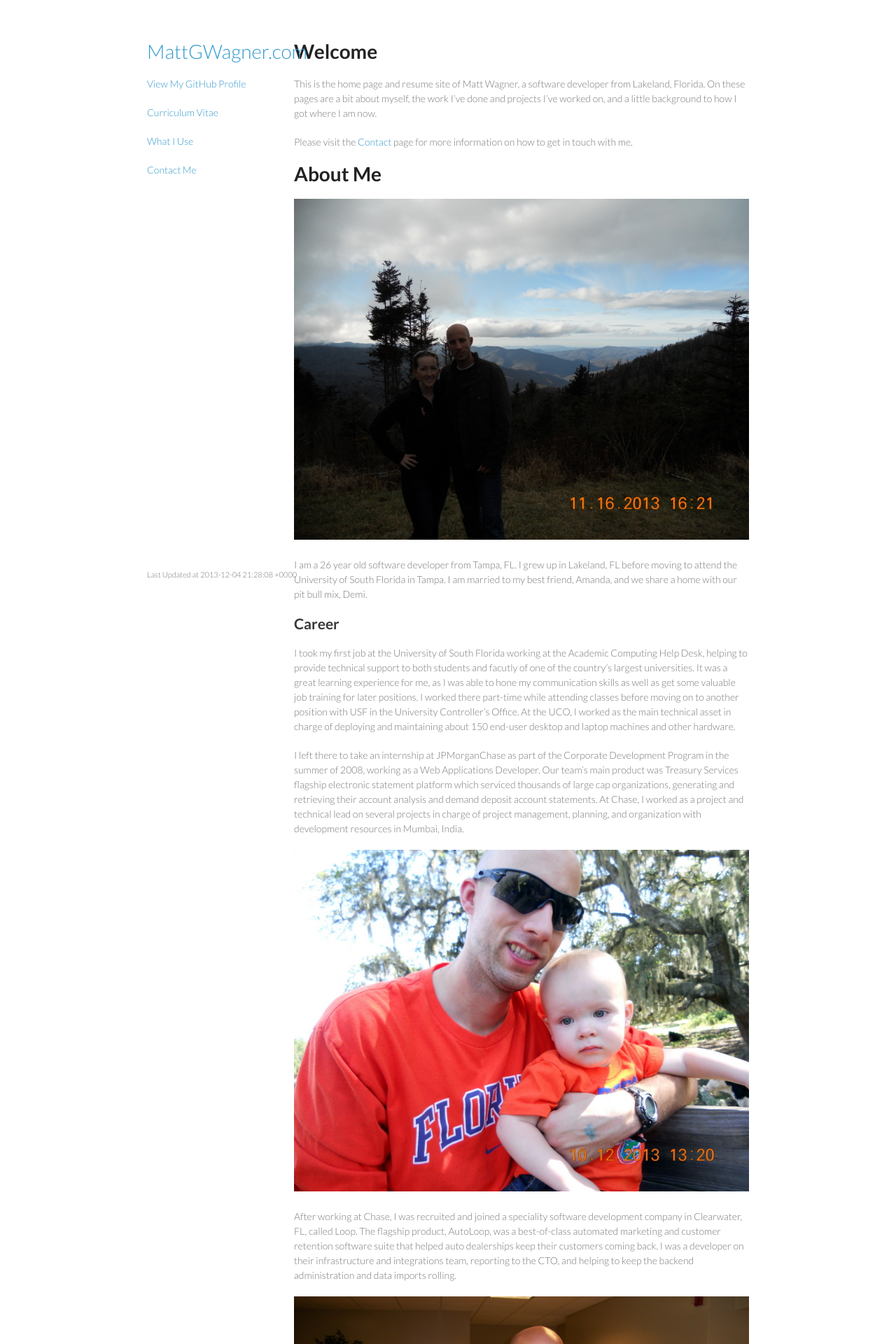
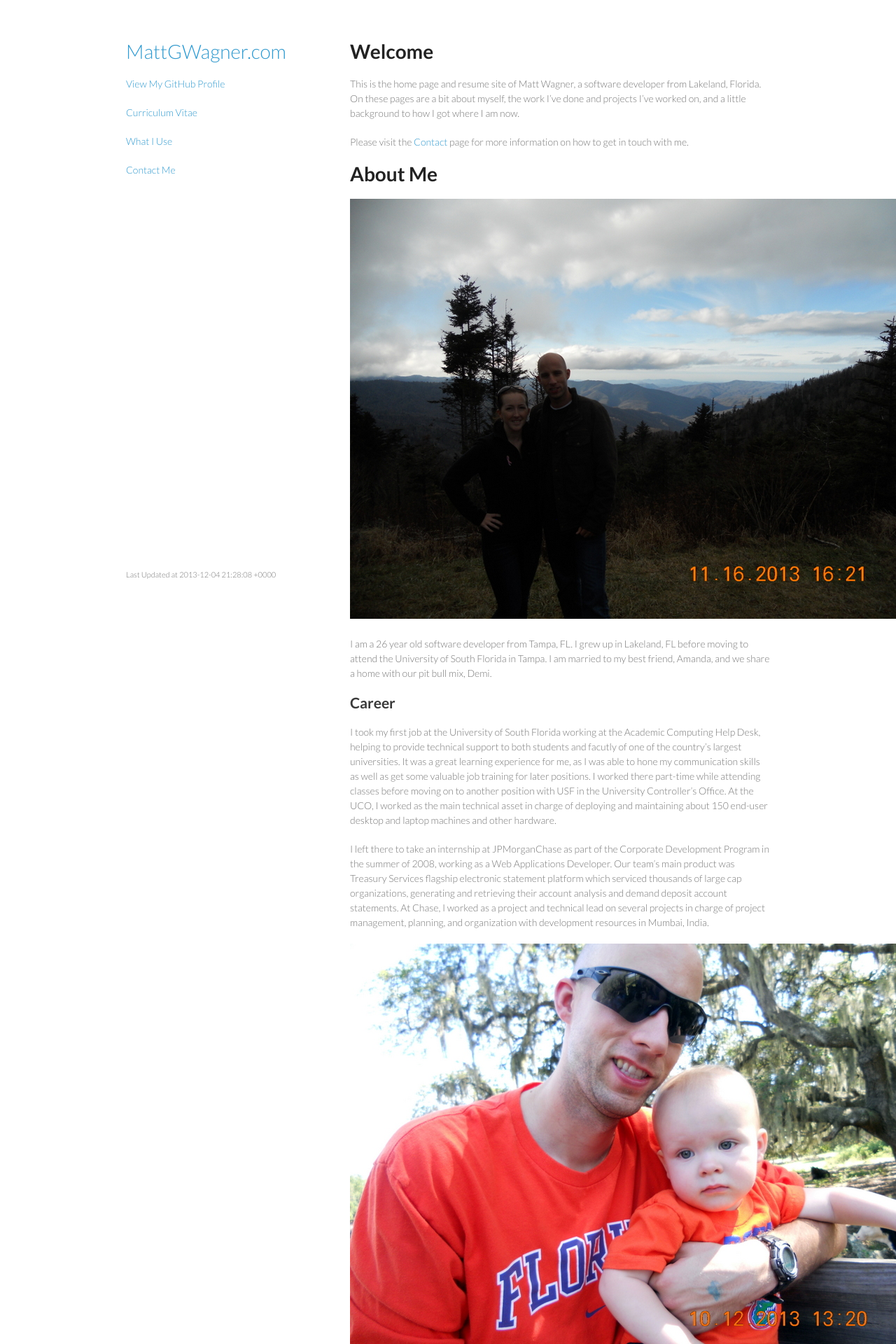
Before and after one commit to mattgwagner/mattgwagner, a Jekyll site: the page built from index.md, in a window 1280 px wide. Shown: the top 1920 px of the page at 70% size. Built offline with Jekyll 4.4.1, drawn with Linux system fonts in a browser that asks for light colours.

Commit message:
Tweak more CSS

```diff
--- a/stylesheets/styles.css
+++ b/stylesheets/styles.css
@@ -46,7 +46,7 @@ a small {
 }
 
 .wrapper {
-  width:860px;
+  width:920px;
   margin:0 auto;
 }
 
@@ -57,12 +57,8 @@ blockquote {
   font-style:italic;
 }
 
-img {
-  max-width:100%;
-}
-
 header {
-  width:180px;
+  width:200px;
   float:left;
   position:fixed;
 }
@@ -104,11 +100,6 @@ header ul a {
   height:40px;
 }
 
-strong {
-  color:#222;
-  font-weight:700;
-}
-
 header ul li + li {
   width:88px;
   border-left:1px solid #fff;
@@ -126,7 +117,7 @@ header ul a strong {
 }
 
 section {
-  width:650px;
+  width:600px;
   float:right;
   padding-bottom:25px;
 }
```
